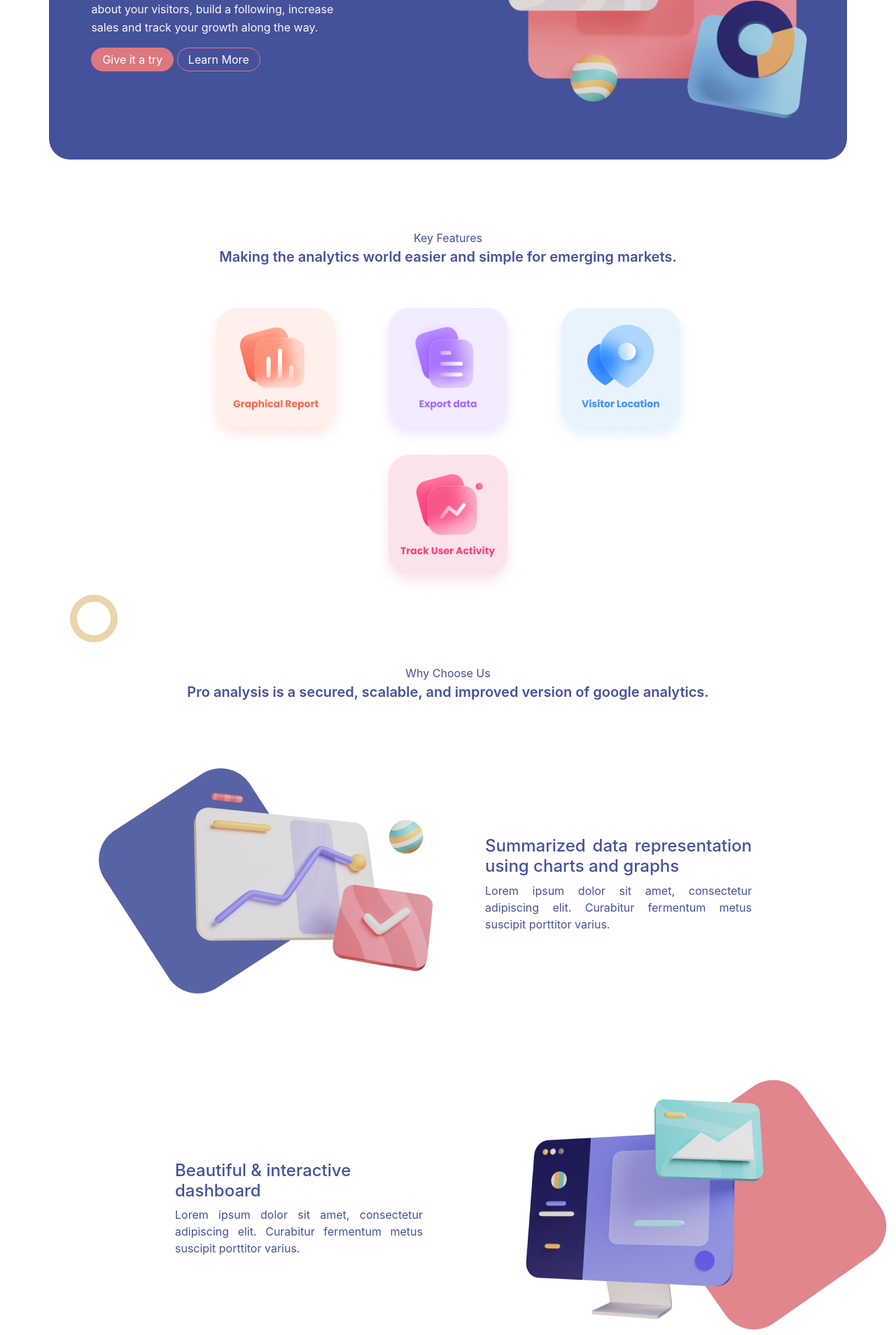
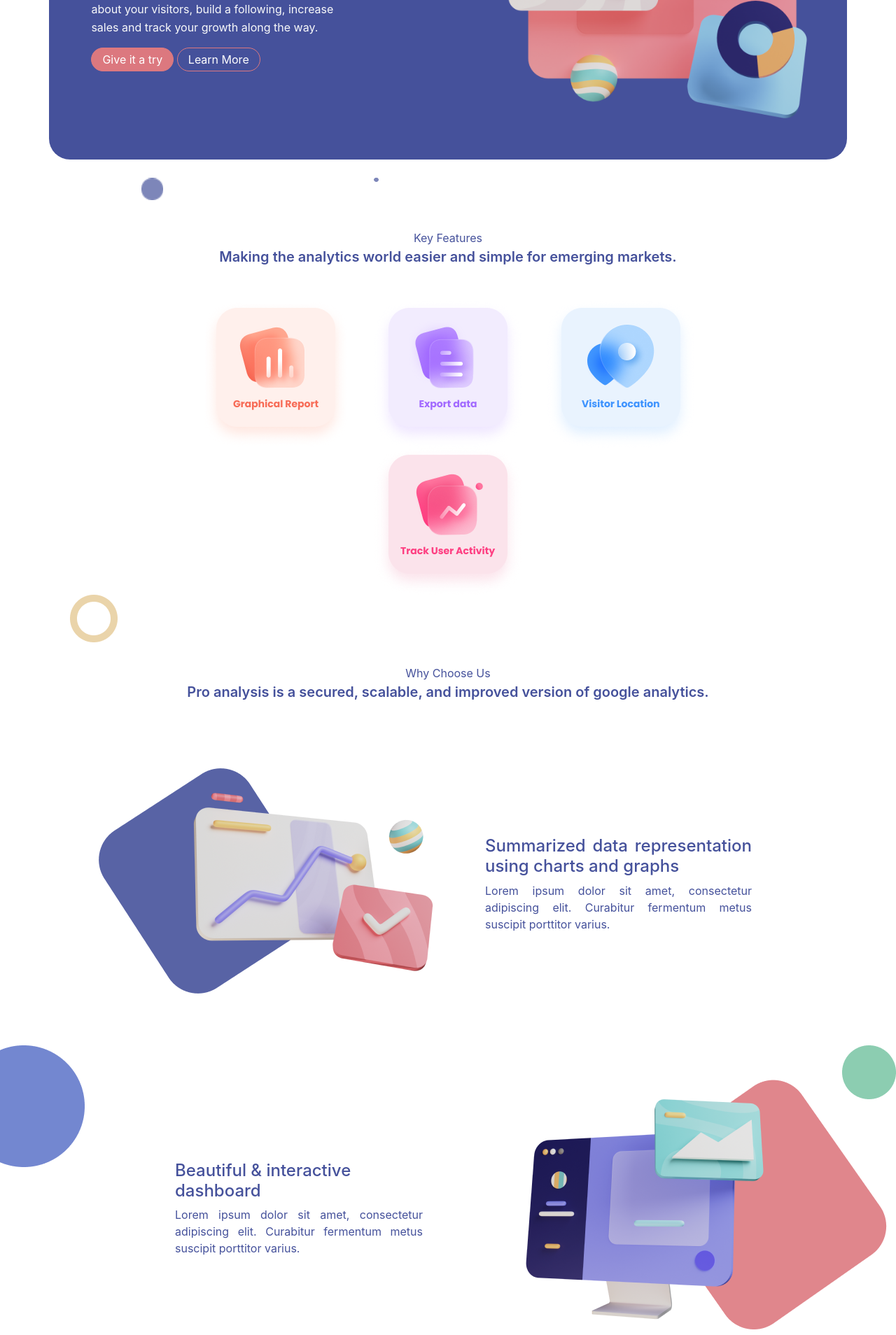
Before and after one commit to ligin789/pro_analysis, a PHP site: page / in a window 1280 px wide. Shown: the part 346-2254 px from the top of the page at 70% size. Run offline with PHP 8.4, Linux system fonts and the light colour scheme; some libraries are stand-ins or nearby versions.

Commit message:
Particle js

```diff
--- a/assets/css/style.css
+++ b/assets/css/style.css
@@ -208,6 +208,6 @@ color: var(--MainColor);
   right: 0px;
   max-width: 100%;
 }
-#neon_particles {
-  z-index: 5;
+.particle-class {
+  z-index: -1;
 }
--- a/index.html
+++ b/index.html
@@ -101,7 +101,9 @@
     </div>
     <!-- Header Navbar End -->
     <!--Main content-->
-
+    <div class="position-relative">
+      <div id="neon_particles" class="particle-class position-absolute w-100"></div>
+    </div>
     <div class="main-wrapper mx-auto my-3 d-flex">
       <div class="text-container text-light">
         <h2>
@@ -170,6 +172,15 @@
               </div>
           </div>
       </div>
+      <div class="position-relative">
+        <div class="position-absolute" style="right:0;">
+          <img src="./assets/vectors/particle3.png" alt="" srcset="">
+        </div>
+      </div> <div class="position-relative">
+        <div class="position-absolute">
+          <img src="./assets/vectors/particle4.png" alt="" srcset="">
+        </div>
+      </div>
 
       <div class="subcontainer-even">
 
@@ -231,8 +242,8 @@
       });
     </script>
     <!--Particle js-->
-     <script src="./assets/libs/script/particles.js"></script>
-     <script src="./assets/libs/script/customparticle.js"></script>
+     <script src="./assets/scripts/particles.js"></script>
+     <script src="./assets/scripts/customParticle.js"></script>
     <!--Tilt Js cdn-->
     <script src="https://cdnjs.cloudflare.com/ajax/libs/tilt.js/1.2.1/tilt.jquery.js"></script>
   </body>
```
Also changed, not shown: assets/vectors/aboutus.png (added).
